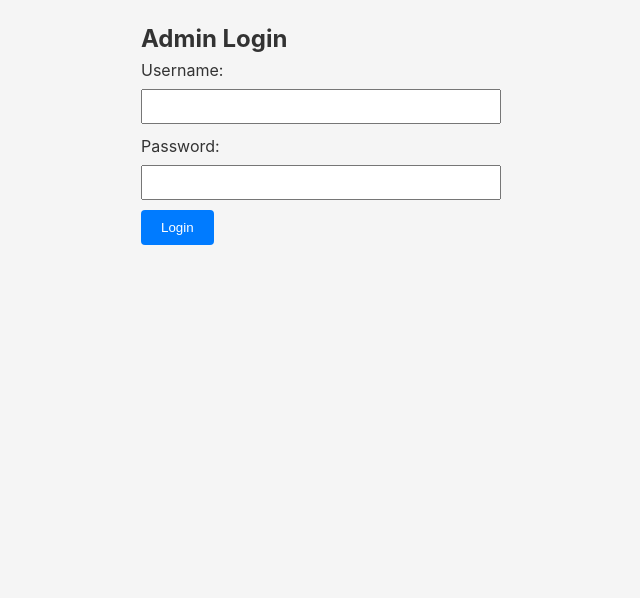
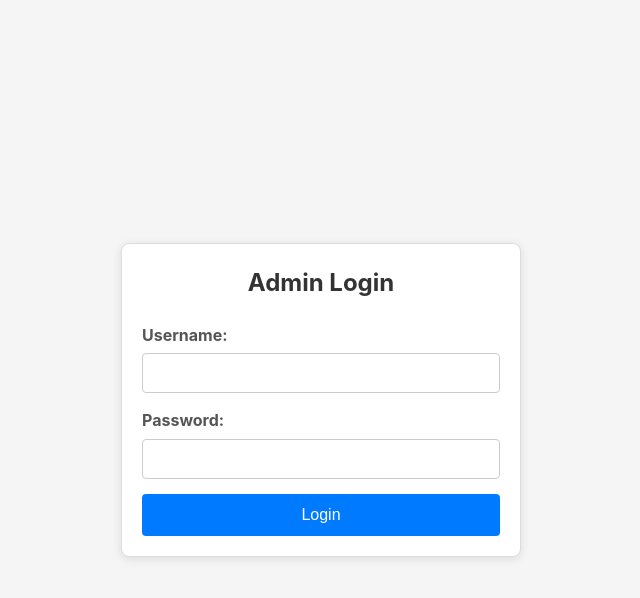
Before and after one commit to tribeti/aichat-web, a React (Vite) app in the folder client/: page /admin-login in a window 1280 px wide. Shown: the top 598 px of the page, without its empty margins (319-959 px from the left). Built offline with nearby package versions, Linux system fonts and the light colour scheme; no server answers.

Commit message:
chinh sua UI cho adminLogin

```diff
--- a/client/src/pages/AdminLogin.jsx
+++ b/client/src/pages/AdminLogin.jsx
@@ -1,5 +1,6 @@
 import React, { useState } from 'react';
 import { useNavigate } from 'react-router-dom';
+import './loginadmin.css';
 
 export default function AdminLogin() {
   const [username, setUsername] = useState('');
@@ -28,32 +29,30 @@ export default function AdminLogin() {
   };
 
   return (
-    <div style={{ padding: '20px', maxWidth: '400px', margin: 'auto' }}>
-      <h2>Admin Login</h2>
-      <form onSubmit={handleSubmit}>
-        <div style={{ marginBottom: '10px' }}>
+    <div className="admin-login-container">
+      <form className="admin-login-form" onSubmit={handleSubmit}>
+        <h2>Admin Login</h2>
+        <div>
           <label>Username:</label>
           <input
             type="text"
             value={username}
             onChange={(e) => setUsername(e.target.value)}
             required
-            style={{ width: '100%', padding: '8px', marginTop: '5px' }}
           />
         </div>
-        <div style={{ marginBottom: '10px' }}>
+        <div>
           <label>Password:</label>
           <input
             type="password"
             value={password}
             onChange={(e) => setPassword(e.target.value)}
             required
-            style={{ width: '100%', padding: '8px', marginTop: '5px' }}
           />
         </div>
-        <button type="submit" style={{ padding: '10px 20px', backgroundColor: '#007bff', color: 'white', border: 'none', borderRadius: '4px', cursor: 'pointer' }}>Login</button>
+        <button type="submit">Login</button>
       </form>
-      {error && <p style={{ color: 'red' }}>{error}</p>}
+      {error && <p className="error-message">{error}</p>}
     </div>
   );
 }
--- /dev/null
+++ b/client/src/pages/loginadmin.css
@@ -0,0 +1,66 @@
+.admin-login-container {
+  display: flex;
+  flex-direction: column;
+  justify-content: center;
+  align-items: center;
+  height: 100vh;
+  padding: 20px;
+}
+
+.admin-login-form {
+  max-width: 400px;
+  width: 100%;
+  padding: 20px;
+  border: 1px solid #ddd;
+  border-radius: 8px;
+  box-shadow: 0 2px 10px rgba(0, 0, 0, 0.1);
+  background-color: #fff;
+}
+
+.admin-login-form h2 {
+  text-align: center;
+  margin-bottom: 20px;
+  color: #333;
+}
+
+.admin-login-form div {
+  margin-bottom: 15px;
+}
+
+.admin-login-form label {
+  display: block;
+  margin-bottom: 5px;
+  font-weight: bold;
+  color: #555;
+}
+
+.admin-login-form input {
+  width: 100%;
+  padding: 10px;
+  border: 1px solid #ccc;
+  border-radius: 4px;
+  font-size: 16px;
+  box-sizing: border-box;
+}
+
+.admin-login-form button {
+  width: 100%;
+  padding: 12px;
+  background-color: #007bff;
+  color: white;
+  border: none;
+  border-radius: 4px;
+  cursor: pointer;
+  font-size: 16px;
+  transition: background-color 0.3s;
+}
+
+.admin-login-form button:hover {
+  background-color: #0056b3;
+}
+
+.error-message {
+  color: red;
+  text-align: center;
+  margin-top: 10px;
+}
```
